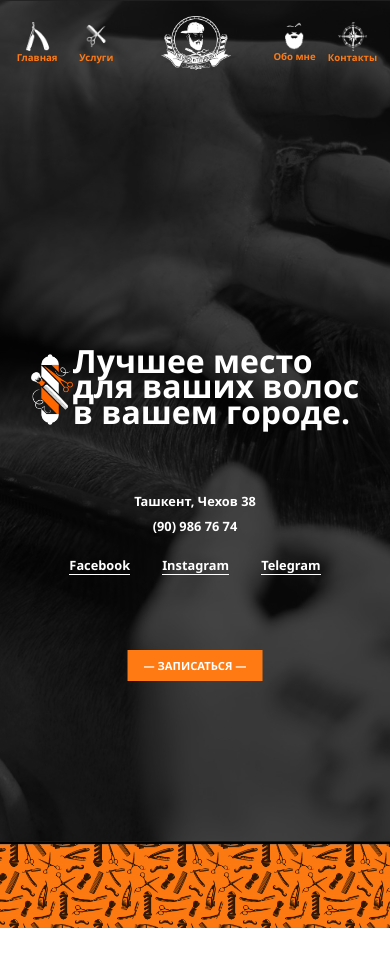
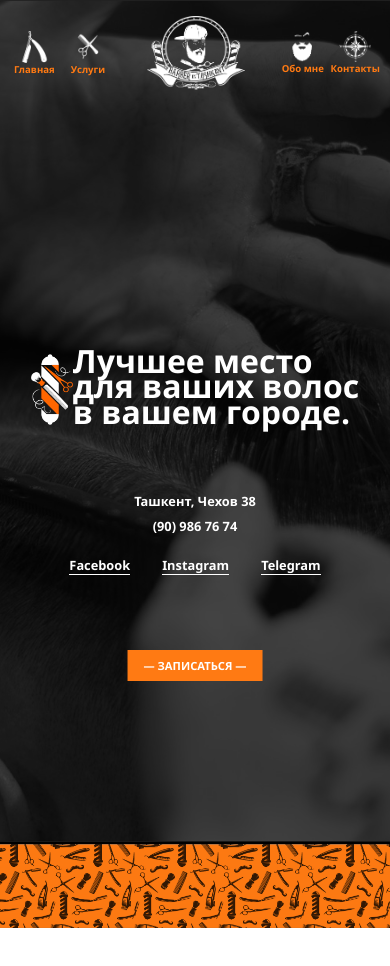
Before and after one commit to RuslanVaisov/boroda, a React (Create React App) app: page / in a window 390 px wide. Shown: the top 966 px of the page. Built offline with nearby package versions, Linux system fonts and the light colour scheme.

Commit message:
11th commit

```diff
--- a/src/assets/Navbar.scss
+++ b/src/assets/Navbar.scss
@@ -83,12 +83,12 @@ nav {
     .nav-content {
       .nav-img {
         img {
-          width: 50%;
+          width: 60%;
         }
       }
 
       .nav-logo {
-        width: 140px;
+        width: 100%;
       }
 
       li {
```
